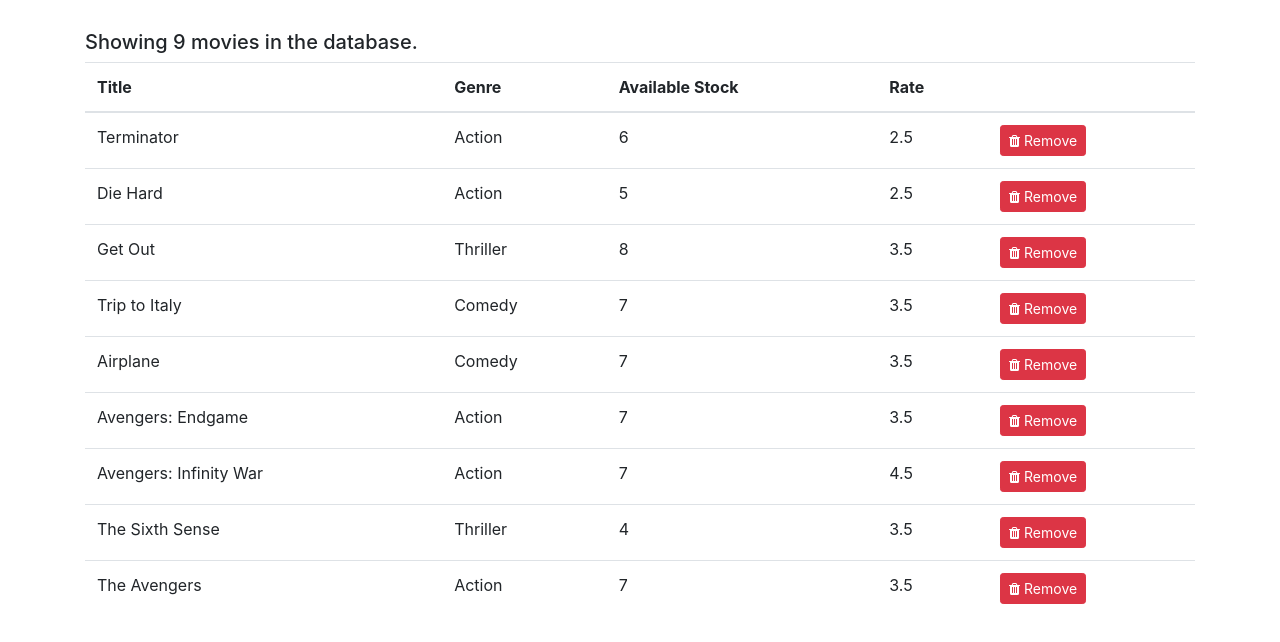
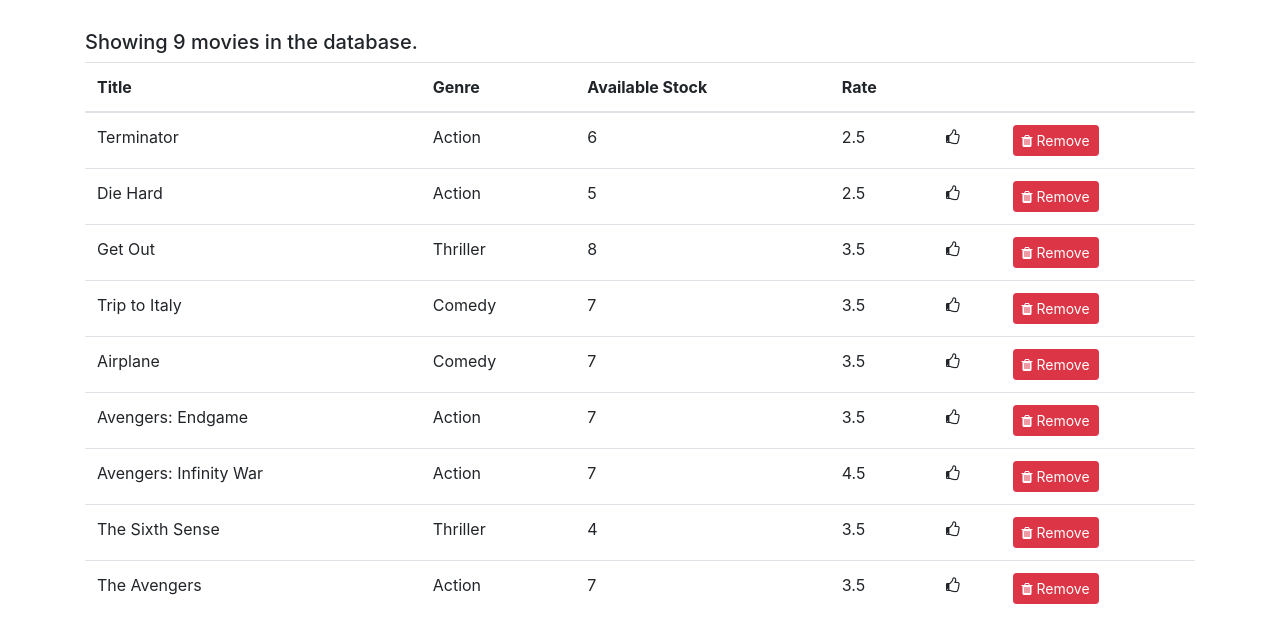
Before and after one commit to naseebbajracharya/movie-rental-react, a React (Create React App) app: page / in a window 1280 px wide. Shown: the top 642 px of the page. Built offline with nearby package versions, Linux system fonts and the light colour scheme.

Commit message:
like button added to movies table

```diff
--- /dev/null
+++ b/src/components/common/like.jsx
@@ -0,0 +1,10 @@
+import React, { Component } from 'react';
+
+class Like extends Component {
+
+    render() {
+        return ( <i className="fa fa-thumbs-o-up" aria-hidden="true"></i> );
+    }
+}
+
+export default Like;
--- a/src/components/movies.jsx
+++ b/src/components/movies.jsx
@@ -1,4 +1,5 @@
 import React, { Component } from 'react';
+import Like from './common/like';
 import {getMovies} from '../services/fakeMovieService';
 
 class Movies extends Component {
@@ -30,6 +31,7 @@ class Movies extends Component {
                     <th>Available Stock</th>
                     <th>Rate</th>
                     <th></th>
+                    <th></th>
                 </tr>
             </thead>
             <tbody>
@@ -39,6 +41,7 @@ class Movies extends Component {
                     <td>{movie.genre.name}</td>
                     <td>{movie.numberInStock}</td>
                     <td>{movie.dailyRentalRate}</td>
+                    <td><Like /></td>
                     <td><button onClick={() => this.handleDelete(movie)} className="btn btn-danger btn-sm"><i class="fa fa-trash"> </i> Remove</button></td>
                 </tr>
                 ))}
```
Also changed, not shown: 1 other file (tests, documents, lock files or other folders).
